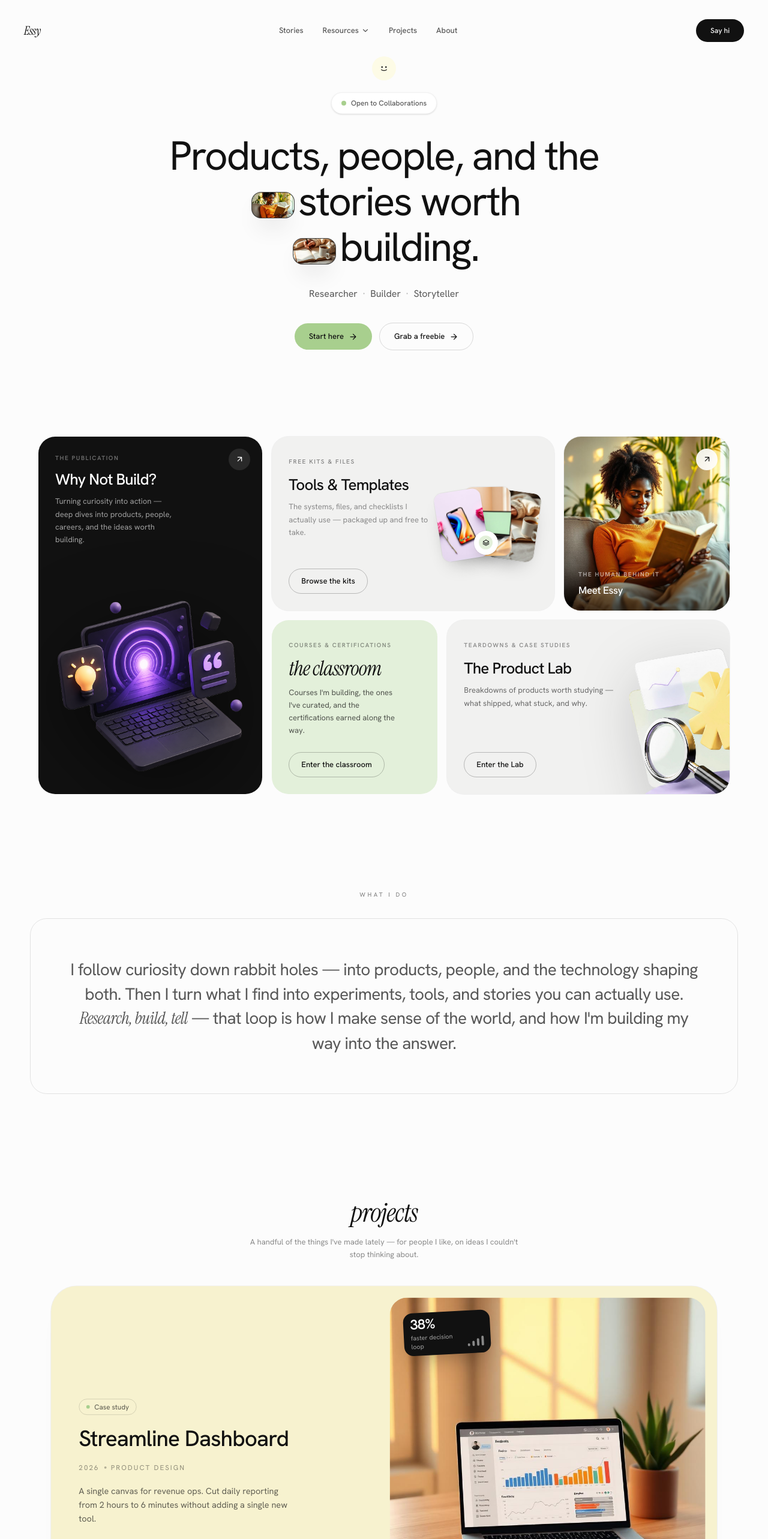
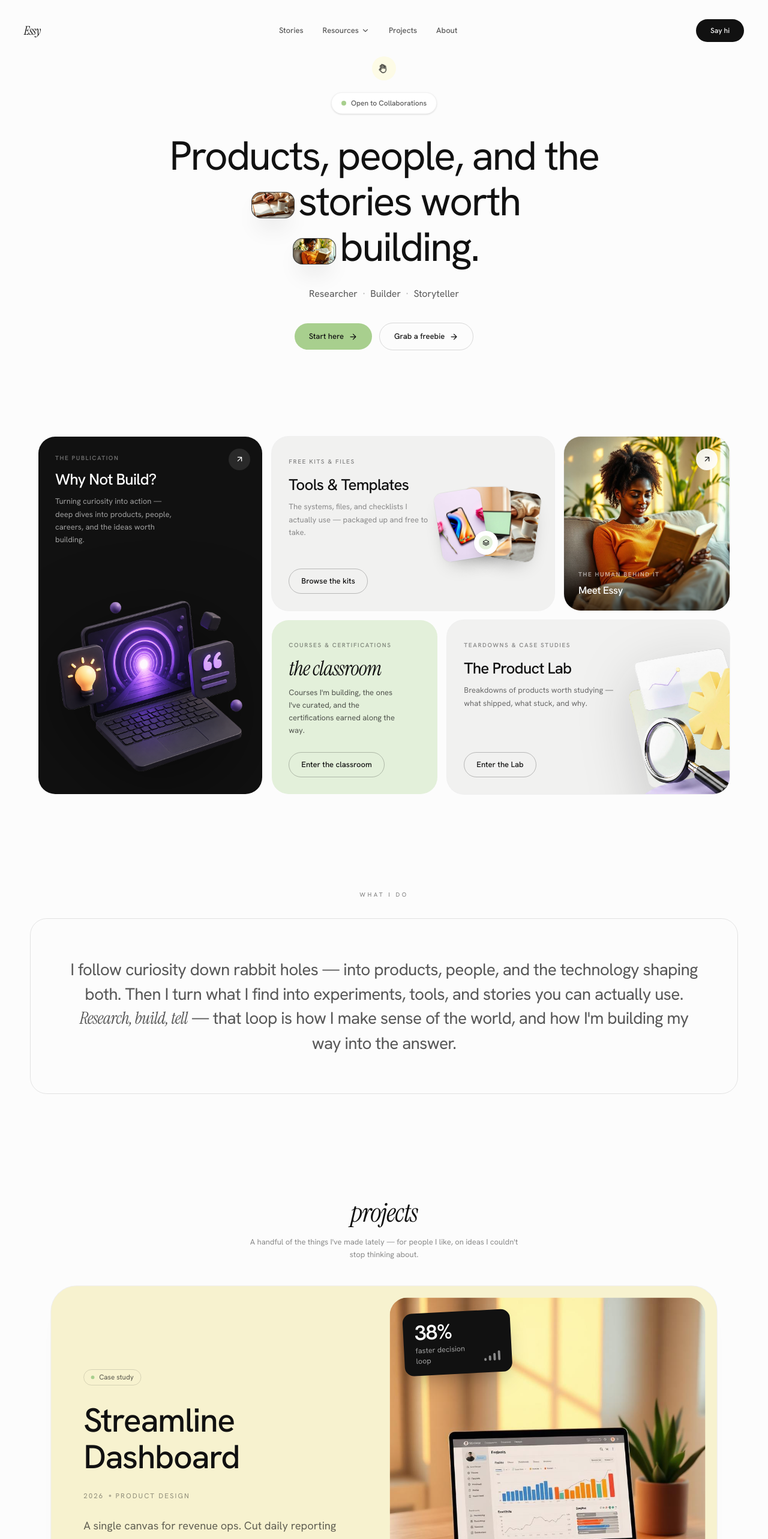
Before and after one commit to onceuponatechie/hello-my-world, a Next.js app: page / in a window 1280 px wide. Shown: the top 2566 px of the page at 60% size. Built offline with nearby package versions, Linux system fonts and the light colour scheme.

Commit message:
feat: restore homepage motion and enlarge desktop project cards

```diff
--- a/src/app/globals.css
+++ b/src/app/globals.css
@@ -43,12 +43,36 @@ input:disabled {
   cursor: not-allowed;
 }
 
+.intro-screen {
+  background: radial-gradient(circle at 50% 45%, #fafafa 0%, #ececee 70%, #e4e4e4 100%);
+  animation: intro-exit 600ms 2400ms ease-in-out forwards;
+}
+.intro-orb {
+  background: radial-gradient(circle at 35% 25%, #fff 0%, #f2f2f4 45%, #e7e7ea 70%, #dcdce0 100%);
+  box-shadow: 0 40px 80px #0000001a, inset 0 -30px 60px #ffffffe6;
+}
+.intro-orb-shine { width: 59%; height: 27%; left: 7%; bottom: 9%; background: radial-gradient(ellipse, #ffffffd9, transparent 70%); filter: blur(10px); }
+.intro-letter { animation: hero-fade 350ms both; }
+.hero-fade { animation: hero-fade 700ms cubic-bezier(0.22,1,0.36,1) backwards; }
+.hero-word { animation: hero-word 550ms cubic-bezier(0.22,1,0.36,1) backwards; }
+.hero-chip { animation: hero-chip 450ms cubic-bezier(0.22,1,0.36,1) backwards; }
+.hero-hand { transform-origin: 50% 100%; animation: hero-wave 700ms ease-in-out infinite; }
+@keyframes intro-exit { to { opacity: 0; transform: scale(1.05); visibility: hidden; } }
+@keyframes hero-fade { from { opacity: 0; transform: translateY(22px); } to { opacity: 1; transform: translateY(0); } }
+@keyframes hero-word { from { opacity: 0; filter: blur(6px); } to { opacity: 1; filter: blur(0); } }
+@keyframes hero-chip { from { opacity: 0; transform: scale(0.6); } to { opacity: 1; transform: scale(1); } }
+@keyframes hero-wave { 0%, 100% { transform: rotate(-12deg); } 50% { transform: rotate(18deg); } }
+@media (prefers-reduced-motion: reduce) {
+  .intro-screen { display: none; }
+  .hero-fade, .hero-word, .hero-chip, .hero-hand, .intro-letter { animation: none; }
+}
+
 :is(a, button, summary):focus-visible {
   outline: 2px solid var(--color-ink);
   outline-offset: 4px;
 }
 
-/* Keep every card readable on phones, short windows, and with reduced motion. */
+/* Tablet stack; phones and reduced-motion layouts remain in normal flow. */
 @media (min-width: 768px) and (min-height: 700px) and (prefers-reduced-motion: no-preference) {
   .project-stack-card {
     position: sticky;
@@ -61,3 +85,19 @@ input:disabled {
     transform-origin: top center;
   }
 }
+
+/* Double the compact desktop card (360px), including its full-height artwork. */
+@media (min-width: 1024px) {
+  .project-stack-card > article { height: 720px; }
+}
+@media (min-width: 1024px) and (prefers-reduced-motion: no-preference) {
+  .project-stack-card {
+    position: sticky;
+    /* On short screens, read the whole card before it pins and the next arrives. */
+    top: min(4rem, calc(100svh - 720px - 2rem));
+  }
+  .project-stack-card > article {
+    transform: translateY(var(--project-shift, 0px)) scale(var(--project-scale, 1));
+    transform-origin: top center;
+  }
+}
--- a/src/app/page.tsx
+++ b/src/app/page.tsx
@@ -6,10 +6,14 @@ import { Projects } from "@/components/projects";
 import { Adventures } from "@/components/adventures";
 import { Newsletter } from "@/components/newsletter";
 import { SiteFooter } from "@/components/site-footer";
+import { Intro } from "@/components/hero-motion";
+import { MotionEffects } from "@/components/motion-effects";
 
 export default function HomePage() {
   return (
     <div className="mx-auto min-h-screen w-full max-w-[1440px] bg-backdrop">
+      <Intro />
+      <MotionEffects />
       <a href="#main-content" className="sr-only fixed left-4 top-4 z-50 rounded-full bg-card px-4 py-2 focus:not-sr-only focus:fixed">
         Skip to content
       </a>
--- /dev/null
+++ b/src/components/hero-motion.tsx
@@ -0,0 +1,87 @@
+"use client";
+
+import { useEffect, useState, useSyncExternalStore } from "react";
+import Image from "next/image";
+import reading from "@/assets/images/essy-reading.jpg";
+import portrait from "@/assets/images/essy-portrait.jpg";
+import notes from "@/assets/images/essy-notes.jpg";
+import waves from "@/assets/images/essy-waves.jpg";
+
+function subscribeMotion(callback: () => void) {
+  const media = window.matchMedia("(prefers-reduced-motion: reduce)");
+  media.addEventListener("change", callback);
+  return () => media.removeEventListener("change", callback);
+}
+
+function useReducedMotion() {
+  return useSyncExternalStore(subscribeMotion, () => window.matchMedia("(prefers-reduced-motion: reduce)").matches, () => true);
+}
+
+const images = [reading, portrait, notes, waves];
+
+export function HeroMedia({ offset, delay }: { offset: number; delay: number }) {
+  const [index, setIndex] = useState(offset);
+  const reducedMotion = useReducedMotion();
+  useEffect(() => {
+    if (reducedMotion) return;
+    const timer = window.setInterval(() => {
+      if (!document.hidden) setIndex((current) => (current + 1) % images.length);
+    }, 3000);
+    return () => window.clearInterval(timer);
+  }, [reducedMotion]);
+
+  return (
+    <span aria-hidden="true" className="hero-chip relative mx-[6px] inline-block h-[41px] w-[68px] overflow-hidden rounded-2xl border border-white/20 bg-ink align-middle shadow-[0_20px_40px_-18px_rgba(0,0,0,0.45)] md:h-11 md:w-[72px]" style={{ animationDelay: `${2.4 + delay}s` }}>
+      {images.map((image, imageIndex) => <Image key={image.src} src={image} alt="" fill sizes="(min-width: 768px) 72px, 68px" className="object-cover transition-opacity duration-[800ms] motion-reduce:transition-none" style={{ opacity: imageIndex === (reducedMotion ? offset : index) ? 1 : 0 }} />)}
+    </span>
+  );
+}
+
+export function SmileyReel() {
+  const [panel, setPanel] = useState(0);
+  const [wink, setWink] = useState(false);
+  const reducedMotion = useReducedMotion();
+  useEffect(() => {
+    if (reducedMotion) return;
+    if (panel === 0) {
+      const winkTimer = window.setTimeout(() => setWink(true), 1400);
+      const handTimer = window.setTimeout(() => { setWink(false); setPanel(1); }, 2000);
+      return () => { window.clearTimeout(winkTimer); window.clearTimeout(handTimer); };
+    }
+    const timer = window.setTimeout(() => setPanel((current) => current === 1 ? 2 : 0), panel === 1 ? 1500 : 400);
+    return () => window.clearTimeout(timer);
+  }, [panel, reducedMotion]);
+
+  return (
+    <div aria-hidden="true" className="mx-auto grid h-10 w-10 place-items-center rounded-full bg-[#FDFBE6]">
+      <div className="h-7 w-7 overflow-hidden">
+        <div className="h-full w-full transition-transform duration-500 ease-[cubic-bezier(0.7,0,0.2,1)] motion-reduce:transition-none" style={{ transform: `translateY(-${(reducedMotion ? 0 : panel) * 100}%)` }}>
+          <div className="grid h-7 w-7 place-items-center"><svg viewBox="0 0 44 44" className="h-6 w-6"><circle cx="16" cy="18" r="2.4" fill="#1a1a1a" />{wink && !reducedMotion ? <path d="M25 18.5c1.4-1.6 3.4-1.6 4.8 0" stroke="#1a1a1a" strokeWidth="2.2" fill="none" strokeLinecap="round" /> : <circle cx="28" cy="18" r="2.4" fill="#1a1a1a" />}<path d="M14 26c2.6 3.6 13.4 3.6 16 0" stroke="#1a1a1a" strokeWidth="2.2" fill="none" strokeLinecap="round" /></svg></div>
+          <div className="grid h-7 w-7 place-items-center"><svg viewBox="0 0 44 44" className="hero-hand h-6 w-6"><g stroke="#1a1a1a" strokeWidth="2.2" fill="none" strokeLinecap="round" strokeLinejoin="round"><path d="M15 24V13.5a2 2 0 0 1 4 0V22" /><path d="M19 21v-9.5a2 2 0 0 1 4 0V22" /><path d="M23 21v-8a2 2 0 0 1 4 0V23" /><path d="M27 22v-5a2 2 0 0 1 4 0v9a9 9 0 0 1-9 9c-4 0-6-2-7.4-5L11 25a2 2 0 0 1 3.4-2.1l1.6 2.3" /></g></svg></div>
+          <div className="h-7 w-7" />
+        </div>
+      </div>
+    </div>
+  );
+}
+
+export function Intro() {
+  const [progress, setProgress] = useState(0);
+  const reducedMotion = useReducedMotion();
+  useEffect(() => {
+    if (reducedMotion) return;
+    const start = performance.now();
+    const timer = window.setInterval(() => {
+      const next = Math.min(100, Math.floor((performance.now() - start) / 40) * 2);
+      setProgress(next);
+      if (next === 100) window.clearInterval(timer);
+    }, 40);
+    return () => window.clearInterval(timer);
+  }, [reducedMotion]);
+
+  return (
+    <div aria-hidden="true" className="intro-screen pointer-events-none fixed inset-0 z-[100] flex items-center justify-center">
+      <div className="flex flex-col items-center"><div className="intro-orb relative flex aspect-square w-[min(440px,82vw)] items-center justify-center rounded-full"><div className="intro-orb-shine absolute rounded-full" /><div className="relative flex text-[52px] font-medium tracking-tight text-neutral-500">{"Essy".split("").map((letter, index) => <span key={index} className="intro-letter" style={{ animationDelay: `${0.15 + index * 0.08}s` }}>{letter}</span>)}</div></div><div className="mt-6 text-[15px] tabular-nums text-neutral-500">{progress}%</div></div>
+    </div>
+  );
+}
--- a/src/components/hero.tsx
+++ b/src/components/hero.tsx
@@ -1,47 +1,31 @@
-import Image, { type StaticImageData } from "next/image";
-import reading from "@/assets/images/essy-reading.jpg";
-import notes from "@/assets/images/essy-notes.jpg";
 import { Icon } from "@/components/icon";
-
-function MediaChip({ image }: { image: StaticImageData }) {
-  return (
-    <span className="relative mx-[6px] inline-block h-[41px] w-[68px] overflow-hidden rounded-2xl border border-white/20 bg-ink align-middle shadow-[0_20px_40px_-18px_rgba(0,0,0,0.45)] md:h-11 md:w-[72px]">
-      <Image src={image} alt="" fill sizes="(min-width: 768px) 72px, 68px" className="object-cover" />
-    </span>
-  );
-}
+import { HeroMedia, SmileyReel } from "@/components/hero-motion";
 
 export function Hero() {
   return (
     <section aria-labelledby="hero-heading" className="relative overflow-hidden px-4 py-16 md:pb-36 md:pt-6">
       <div className="relative mx-auto max-w-5xl text-center">
-        <div aria-hidden="true" className="mx-auto grid h-10 w-10 place-items-center rounded-full bg-[#FDFBE6]">
-          <svg viewBox="0 0 44 44" className="h-6 w-6">
-            <circle cx="16" cy="18" r="2.4" fill="#1a1a1a" />
-            <circle cx="28" cy="18" r="2.4" fill="#1a1a1a" />
-            <path d="M14 26c2.6 3.6 13.4 3.6 16 0" stroke="#1a1a1a" strokeWidth="2.2" fill="none" strokeLinecap="round" />
-          </svg>
-        </div>
-        <div className="mt-5">
+        <div className="hero-fade" style={{ animationDelay: "2.5s" }}><SmileyReel /></div>
+        <div className="hero-fade mt-5" style={{ animationDelay: "2.64s" }}>
           <span className="inline-flex items-center gap-2 rounded-full border border-black/5 bg-card px-4 py-2 text-[12px] font-medium text-ink/70 shadow-sm">
-            <span aria-hidden="true" className="h-2 w-2 rounded-full bg-sage" />
+            <span aria-hidden="true" className="relative h-2 w-2"><span className="absolute inset-0 animate-ping rounded-full bg-sage opacity-75 motion-reduce:animate-none" /><span className="absolute inset-0 rounded-full bg-sage" /></span>
             Open to Collaborations
           </span>
         </div>
         <h1 id="hero-heading" aria-label="Products, people, and the stories worth building." className="mt-8 text-[clamp(32px,6vw,68px)] font-normal leading-[1.12] tracking-tight text-ink md:tracking-[-2.5px]">
-          <span className="mb-[0.14em] inline-block md:mb-0">Products, people,</span>
-          <br className="md:hidden" />{" "}and the
+          <span className="hero-word mb-[0.14em] inline-block md:mb-0" style={{ animationDelay: "2.8s" }}>Products, people,</span>
+          <br className="md:hidden" />{" "}<span className="hero-word" style={{ animationDelay: "2.91s" }}>and the</span>
           <br className="hidden md:block" />
-          <MediaChip image={reading} />stories
-          <br className="md:hidden" />{" "}worth
+          <HeroMedia offset={0} delay={0.14} /><span className="hero-word" style={{ animationDelay: "3.02s" }}>stories</span>
+          <br className="md:hidden" />{" "}<span className="hero-word" style={{ animationDelay: "3.13s" }}>worth</span>
           <br className="hidden md:block" />
-          <MediaChip image={notes} />
-          <br className="md:hidden" />building.
+          <HeroMedia offset={2} delay={0.18} />
+          <br className="md:hidden" /><span className="hero-word" style={{ animationDelay: "3.24s" }}>building.</span>
         </h1>
-        <p className="mt-7 text-[16px] text-ink/70">
+        <p className="hero-fade mt-7 text-[16px] text-ink/70" style={{ animationDelay: "2.78s" }}>
           Researcher<span className="mx-2 opacity-50">·</span>Builder<span className="mx-2 opacity-50">·</span>Storyteller
         </p>
-        <div className="mt-9 flex flex-wrap items-center justify-center gap-3">
+        <div className="hero-fade mt-9 flex flex-wrap items-center justify-center gap-3" style={{ animationDelay: "2.92s" }}>
           <a href="#projects" className="group inline-flex items-center gap-2 rounded-full bg-sage px-6 py-3 text-[13px] font-medium text-ink transition-colors hover:bg-ink hover:text-white">
             Start here <Icon name="arrow-right" className="h-[15px] w-[15px] transition-transform group-hover:translate-x-0.5" />
           </a>
--- /dev/null
+++ b/src/components/motion-effects.tsx
@@ -0,0 +1,32 @@
+"use client";
+
+import { useEffect } from "react";
+
+// Enhance server-rendered content: without JavaScript everything stays visible.
+export function MotionEffects() {
+  useEffect(() => {
+    const reducedMotion = window.matchMedia("(prefers-reduced-motion: reduce)");
+    const animations: Animation[] = [];
+    const elements = Array.from(document.querySelectorAll<HTMLElement>("[data-reveal]"));
+    const ease = "cubic-bezier(0.22,1,0.36,1)";
+    const observer = new IntersectionObserver((entries) => {
+      entries.forEach((entry) => {
+        if (!entry.isIntersecting) return;
+        const element = entry.target as HTMLElement;
+        observer.unobserve(element);
+        if (reducedMotion.matches) return;
+        const kind = element.dataset.reveal;
+        const delay = Number(element.dataset.delay ?? 0);
+        const transform = getComputedStyle(element).transform;
+        const start = kind === "fan" ? `translateX(${(1 - Number(element.dataset.index)) * 53}%) rotate(0deg)` : kind === "badge" ? "translateY(16px) scale(0.75) rotate(0deg)" : "translateY(26px)";
+        const end = kind === "fan" || kind === "badge" ? transform : "translateY(0)";
+        animations.push(element.animate([{ opacity: 0, transform: start }, { opacity: 1, transform: end }], { duration: kind === "fan" ? 700 : 650, delay, easing: ease, fill: "backwards" }));
+      });
+    }, { rootMargin: "0px 0px -80px 0px", threshold: 0.05 });
+    elements.forEach((element) => observer.observe(element));
+    function stopMotion() { if (reducedMotion.matches) animations.forEach((animation) => animation.cancel()); }
+    reducedMotion.addEventListener("change", stopMotion);
+    return () => { observer.disconnect(); animations.forEach((animation) => animation.cancel()); reducedMotion.removeEventListener("change", stopMotion); };
+  }, []);
+  return null;
+}
--- a/src/components/project-stack.tsx
+++ b/src/components/project-stack.tsx
@@ -7,14 +7,14 @@ export function ProjectStack({ children }: { children: ReactNode }) {
 
   useEffect(() => {
     const cards = Array.from(stackRef.current?.querySelectorAll<HTMLElement>(".project-stack-card") ?? []);
-    const motion = window.matchMedia("(min-width: 768px) and (min-height: 700px) and (prefers-reduced-motion: no-preference)");
+    const motion = window.matchMedia("(min-width: 1024px) and (prefers-reduced-motion: no-preference), (min-width: 768px) and (min-height: 700px) and (prefers-reduced-motion: no-preference)");
     let frame = 0;
 
     function updateCards() {
       frame = 0;
       // Read positions before writing styles to avoid repeated layout work.
       const positions = cards.map((card) => card.getBoundingClientRect().top);
-      const pinnedTop = parseFloat(getComputedStyle(document.documentElement).fontSize) * 4;
+      const pinnedTop = parseFloat(getComputedStyle(cards[0]).top) || 0;
       cards.forEach((card, index) => {
         const nextTop = positions[index + 1];
         const progress = motion.matches && nextTop !== undefined
--- a/src/components/projects.tsx
+++ b/src/components/projects.tsx
@@ -69,10 +69,10 @@ export function Projects() {
                 <div className="grid h-full grid-cols-1 gap-4 md:grid-cols-2 md:gap-5">
                   <div className="relative order-1 aspect-[16/10] overflow-hidden rounded-[20px] md:order-2 md:aspect-auto md:min-h-[320px] md:rounded-[30px]">
                     <Image src={project.image} alt={project.name} fill sizes="(min-width: 1280px) 546px, (min-width: 768px) 48vw, 100vw" className="object-cover transition-transform duration-700 ease-[cubic-bezier(0.22,1,0.36,1)] group-hover:scale-[1.04] motion-reduce:transform-none motion-reduce:transition-none" />
-                    <div className={`absolute left-4 top-4 flex max-w-[80%] items-end gap-3 rounded-2xl px-3 py-2 shadow-[0_18px_40px_-16px_rgba(0,0,0,0.35)] md:left-6 md:top-6 md:max-w-[60%] ${dark ? "-rotate-3 bg-ink text-white" : "rotate-2 bg-card text-ink"}`}>
+                    <div data-reveal="badge" data-delay="250" className={`absolute left-4 top-4 flex max-w-[80%] items-end gap-3 rounded-2xl px-3 py-2 shadow-[0_18px_40px_-16px_rgba(0,0,0,0.35)] md:left-6 md:top-6 md:max-w-[60%] lg:gap-4 lg:px-5 lg:py-4 ${dark ? "-rotate-3 bg-ink text-white" : "rotate-2 bg-card text-ink"}`}>
                       <div className="min-w-0">
-                        <div className="text-[20px] font-semibold leading-none tracking-tight md:text-[24px]">{project.stat}</div>
-                        <div className="mt-1 max-w-[14ch] text-[10px] leading-snug opacity-60 md:text-[11px]">{project.statLabel}</div>
+                        <div className="text-[20px] font-semibold leading-none tracking-tight md:text-[24px] lg:text-[36px]">{project.stat}</div>
+                        <div className="mt-1 max-w-[14ch] text-[10px] leading-snug opacity-60 md:text-[11px] lg:text-[13px]">{project.statLabel}</div>
                       </div>
                       <div aria-hidden="true" className="flex shrink-0 items-end gap-1 pb-1 opacity-50">
                         {[5, 9, 13, 17].map((height) => <span key={height} className="w-1 rounded-full bg-current" style={{ height }} />)}
@@ -84,18 +84,18 @@ export function Projects() {
                     </div>
                   </div>
 
-                  <div className="order-2 flex flex-col justify-center gap-4 p-3 pb-0 pt-1 md:order-1 md:gap-5 md:p-7">
+                  <div className="order-2 flex flex-col justify-center gap-4 p-3 pb-0 pt-1 md:order-1 md:gap-5 md:p-7 lg:gap-7 lg:p-9">
                     <span className="inline-flex w-fit items-center gap-2 rounded-full border border-ink/15 px-3 py-1 text-[12px] text-ink/70">
                       <span aria-hidden="true" className="h-1.5 w-1.5 rounded-full bg-sage" /> Case study
                     </span>
-                    <h3 id={titleId} className="text-[clamp(1.7rem,3vw,2.6rem)] font-medium leading-[1.1] tracking-tight">{project.name}</h3>
+                    <h3 id={titleId} className="text-[clamp(1.7rem,3vw,2.6rem)] font-medium leading-[1.1] tracking-tight lg:text-[clamp(3rem,4.5vw,4rem)]">{project.name}</h3>
                     <div className="flex flex-wrap items-center gap-2 text-[12px] uppercase tracking-[0.18em] text-ink/45">
                       {project.year}<span aria-hidden="true" className="h-1 w-1 rounded-full bg-ink/30" />{project.role}
                     </div>
-                    <p className="max-w-[44ch] text-[14px] leading-[1.6] text-ink/65 md:text-[15px]">{project.body}</p>
+                    <p className="max-w-[44ch] text-[14px] leading-[1.6] text-ink/65 md:text-[15px] lg:text-[19px]">{project.body}</p>
                     <div className="mt-1 flex flex-wrap items-center gap-4">
-                      <button type="button" disabled title="Case study coming soon" className="inline-flex cursor-not-allowed items-center rounded-full bg-ink px-6 py-2.5 text-[12px] font-medium text-white">View Case Study</button>
-                      <button type="button" disabled title="Live site link coming soon" className="inline-flex cursor-not-allowed items-center gap-1 text-[12px] font-medium text-ink">Go live <Icon name="arrow-up-right" className="h-[13px] w-[13px]" /></button>
+                      <button type="button" disabled title="Case study coming soon" className="inline-flex cursor-not-allowed items-center rounded-full bg-ink px-6 py-2.5 text-[12px] font-medium text-white lg:px-7 lg:py-4 lg:text-[14px]">View Case Study</button>
+                      <button type="button" disabled title="Live site link coming soon" className="inline-flex cursor-not-allowed items-center gap-1 text-[12px] font-medium text-ink lg:text-[14px]">Go live <Icon name="arrow-up-right" className="h-[13px] w-[13px]" /></button>
                     </div>
                   </div>
                 </div>
@@ -105,7 +105,7 @@ export function Projects() {
         })}
       </ProjectStack>
 
-      <div className="mx-auto mt-10 flex max-w-6xl justify-center">
+      <div data-reveal="" className="mx-auto mt-10 flex max-w-6xl justify-center">
         <a href="#projects" className="inline-flex items-center rounded-full border border-ink/15 px-5 py-2.5 text-[13px] font-medium transition-colors hover:bg-ink hover:text-white">Back to projects</a>
       </div>
     </section>
```
Also changed, not shown: src/components/resources.tsx (+7 -7 lines), src/assets/images/essy-portrait.jpg (added), src/assets/images/essy-waves.jpg (added).
